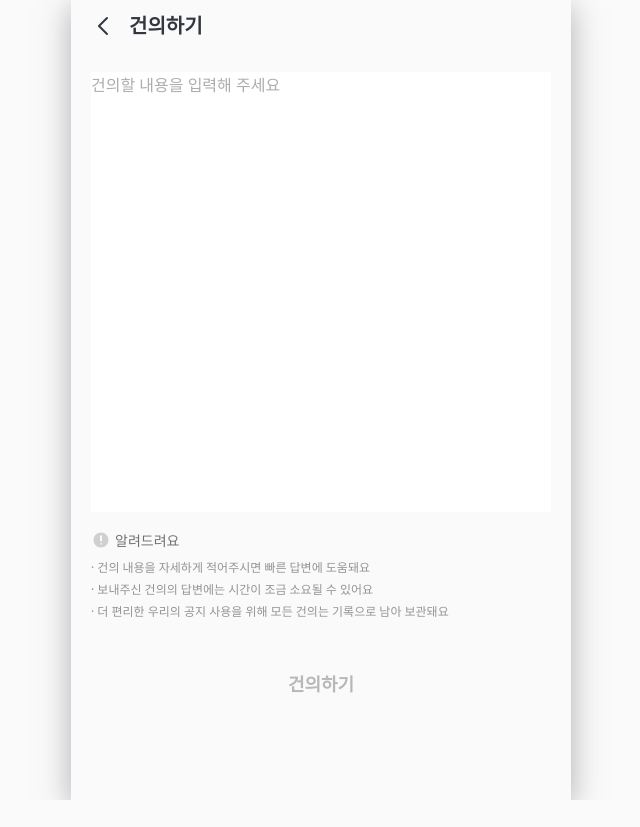
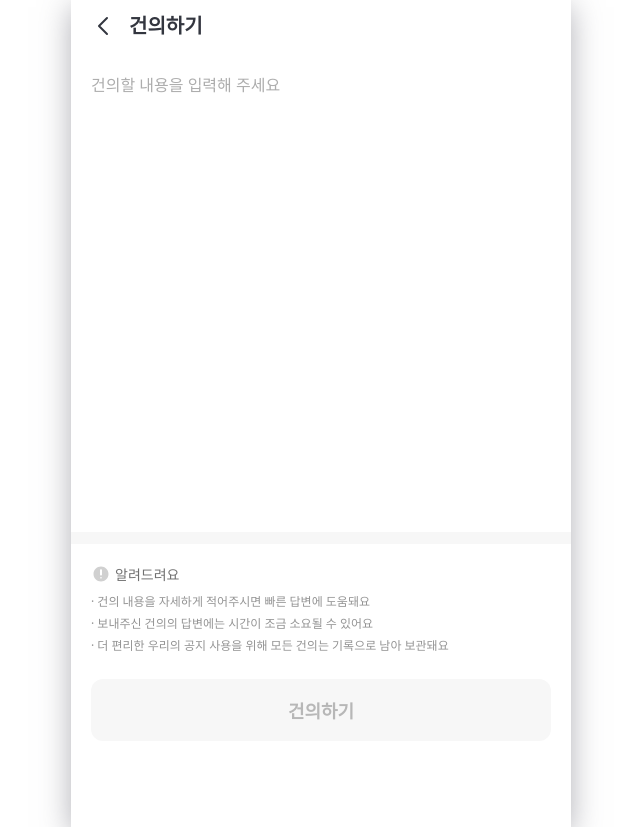
Before and after one commit to Head-4/Head-4-FE, a React (Create React App) app: page /faq in a window 1280 px wide. Shown: the whole page, without its empty margins (319-959 px from the left). Before the commit the page ends 800 px from the top, so only its background shows below. Built offline with nearby package versions, Linux system fonts and the light colour scheme; a web font is replaced by a local one.

Commit message:
style: style modify

```diff
--- a/src/components/GlobalButton.tsx
+++ b/src/components/GlobalButton.tsx
@@ -42,8 +42,8 @@ export default function GlobalButton({isActive, inputReset, isSuccess}: GlobalBu
 
     const buttonName: { [key: string]: string } = {
         "/register/university": "다음",
+        "/register/keyword": "다음",
         "/setting/university": "저장",
-        "/register/keyword": "다음",
         "/setting/keyword": "저장",
         "/register/complete": "확인",
         "/faq": "건의하기",
@@ -65,6 +65,6 @@ const GlobalButtonWrapper = styled.button<{ $isActive: boolean }>`
     font-size: 18px;
     color: ${({$isActive}) => $isActive ? '#FAFAFA' : '#B7B7B7'};
     border-radius: 12px;
-    background-color: ${({$isActive}) => $isActive ? ({theme}) => theme.colors.primary : ''};
+    background-color: ${({$isActive, theme}) => $isActive ? theme.colors.primary : '#F7F7F7'};
     padding: 18px 0;
 `;
--- a/src/layout/Aside.tsx
+++ b/src/layout/Aside.tsx
@@ -81,12 +81,11 @@ const AsideWrapper = styled.aside<{ $isAsideOpen: boolean }>`
     position: fixed;
     top: 0;
     right: 0;
+    background-color: ${({theme}) => theme.colors.backgroundWhite};
+    height: 100vh;
     width: ${({$isAsideOpen}) => $isAsideOpen ? '80%' : '0'};
-    background-color: #FAFAFA;
-    height: 100vh;
-    padding: ${({$isAsideOpen}) => $isAsideOpen ? '0 20px' : '0'};
+    opacity: ${({$isAsideOpen}) => $isAsideOpen ? '1' : '0'};
     transition: all 0.2s ease-in-out;
-    opacity: ${({$isAsideOpen}) => $isAsideOpen ? '1' : '0'};
 
     @media (min-width: 500px) {
         width: ${({$isAsideOpen}) => $isAsideOpen ? '400px' : '0'};
@@ -100,6 +99,7 @@ const AsideTopSection = styled.section`
     column-gap: 8px;
     align-items: center;
     justify-content: space-between;
+    padding: 0 20px;
 `;
 
 const AsideUserName = styled.span`
@@ -122,12 +122,12 @@ const AsideBottomSection = styled.section`
 const AsideLink = styled(Link)`
     display: flex;
     column-gap: 12px;
-    padding: 16px 0;
+    padding: 16px 20px;
     align-items: center;
     color: #DDDDDD;
 
     &:active {
-        color: ${({theme}) => theme.colors.primary};
+        background-color: rgba(233, 233, 233, 0.25);
     }
 `;
 
@@ -142,6 +142,7 @@ const AsideSetting = styled.div`
 
 const LogOutButton = styled.button`
     position: absolute;
+    left: 20px;
     bottom: 140px;
     color: #A9A9A9;
     font-size: 12px;
--- a/src/layout/Header.tsx
+++ b/src/layout/Header.tsx
@@ -27,7 +27,7 @@ export default function Header({pageRoute, toggleAside}: HeaderProps) {
     const headerName: { [key: string]: string } = {
         "/setting/university": "학교 설정",
         "/setting/keyword": "키워드 설정",
-        "/notice": "알림",
+        "/notification": "알림",
         "/faq": "건의하기",
     };
 
@@ -38,7 +38,11 @@ export default function Header({pageRoute, toggleAside}: HeaderProps) {
                 <>
                     <HeaderH1>한양대학교 ERICA캠퍼스</HeaderH1>
                     <HeaderRight>
-                        <SearchIcon/>
+                        <Link to='/search'>
+                            <FlexDiv>
+                                <SearchIcon/>
+                            </FlexDiv>
+                        </Link>
                         <Link to='/notification'>
                             <AfterRedPoint $isNew={true}>
                                 <BellIcon/>
@@ -72,7 +76,7 @@ const HeaderWrapper = styled.header`
     align-items: center;
     justify-content: space-between;
     column-gap: 14px;
-    background-color: #FAFAFA;
+    background-color: transparent;
 
     @media (min-width: 500px) {
         transform: translateX(-50%);
@@ -120,3 +124,7 @@ const AfterRedPoint = styled.div<{ $isNew: boolean }>`
 const MenuButton = styled.button`
     display: flex;
 `;
+
+const FlexDiv = styled.div`
+    display: flex;
+`;
--- a/src/layout/Layout.tsx
+++ b/src/layout/Layout.tsx
@@ -1,6 +1,5 @@
 import React, {useState} from 'react';
 import styled from "styled-components";
-import {media} from "../styles/media";
 import {Outlet, useLocation} from "react-router-dom";
 import Header from "./Header";
 import Aside from "./Aside";
@@ -29,7 +28,12 @@ const LayoutWrapper = styled.div<{ $pageRoute: string }>`
     position: relative;
     min-height: 100vh;
     padding: 52px 20px 86px;
-    background-color: ${({$pageRoute}) => ($pageRoute === "/login" ? ({theme}) => theme.colors.primary : "transparent")};
+    background-color: ${({$pageRoute, theme}) =>
+            $pageRoute === "/login"
+                    ? theme.colors.primary
+                    : $pageRoute === "/"
+                            ? "#FAFAFA"
+                            : "transparent"};
 `;
 
 const LayoutMain = styled.main`
--- a/src/pages/faq/Faq.tsx
+++ b/src/pages/faq/Faq.tsx
@@ -8,30 +8,28 @@ export default function Faq() {
 
     return (
         <>
-            <FaqSection>
+
             <FaqInput
                 rows={20}
                 value={faqInput}
                 onChange={(e) => setFaqInput(e.target.value)}
                 placeholder="건의할 내용을 입력해 주세요"
             />
+
             <FaqInfo>
+                <LineDiv></LineDiv>
                 <FaqH2><FaqIcon/>알려드려요</FaqH2>
                 <FaqP>· 건의 내용을 자세하게 적어주시면 빠른 답변에 도움돼요</FaqP>
                 <FaqP>· 보내주신 건의의 답변에는 시간이 조금 소요될 수 있어요</FaqP>
                 <FaqP>· 더 편리한 우리의 공지 사용을 위해 모든 건의는 기록으로 남아 보관돼요</FaqP>
             </FaqInfo>
-            </FaqSection>
             <GlobalButton isActive={faqInput.length > 0}/>
         </>
     );
 }
 
-const FaqSection = styled.section`
+const FaqInput = styled.textarea`
     margin-top: 20px;
-`;
-
-const FaqInput = styled.textarea`
     color: ${({theme}) => theme.colors.mainFont};
     font-size: 16px;
     font-weight: 500;
@@ -44,7 +42,7 @@ const FaqInput = styled.textarea`
 `;
 
 const FaqInfo = styled.div`
-    margin-top: 12px;
+    margin-bottom: 20px;
 `;
 
 const FaqH2 = styled.h2`
@@ -62,3 +60,11 @@ const FaqP = styled.p`
     font-weight: 500;
     margin-bottom: 4px;
 `;
+
+const LineDiv = styled.div`
+    height: 12px;
+    width: calc(100% + 40px);
+    transform: translateX(-20px);
+    background-color: #F7F7F7;
+    margin: 20px 0;
+`;
--- a/src/pages/main/components/MainNotice.tsx
+++ b/src/pages/main/components/MainNotice.tsx
@@ -26,6 +26,7 @@ const MainNoticeLi = styled.li`
     padding: 16px 20px;
     border-radius: 12px;
     border: 1px solid #FAFAFA;
+    background-color: ${({theme}) => theme.colors.backgroundWhite};
 
     &:active {
         border: 1px solid ${({theme}) => theme.colors.primary};
--- a/src/pages/main/components/NavKeyWord.tsx
+++ b/src/pages/main/components/NavKeyWord.tsx
@@ -28,9 +28,9 @@ export default function NavKeyWord({it, isSelected, clickKeyWord}: NavKeyWordPro
 const NavKeyWordButton = styled.button<{ $isSelected: boolean }>`
     padding: 8px 18px 8px 18px;
     border-radius: 20px;
-    border: 1px solid #E9E9E9;
+    border: 1px solid ${({theme}) => theme.colors.lightGray};
     font-size: 14px;
     font-weight: 600;
-    color: ${({$isSelected}) => $isSelected ? '#FAFAFA' : '#707070'};
-    background-color: ${({$isSelected}) => $isSelected ? ({theme}) => theme.colors.primary : ''};
+    color: ${({$isSelected}) => $isSelected ? '#FFFFFF' : '#707070'};
+    background-color: ${({$isSelected}) => $isSelected ? ({theme}) => theme.colors.primary : ({theme}) => theme.colors.backgroundWhite};
 `;
--- /dev/null
+++ b/src/pages/search/Search.tsx
@@ -0,0 +1,9 @@
+import React from 'react';
+
+export default function Search() {
+    return (
+        <>
+            검색
+        </>
+    );
+}
--- a/src/pages/university/components/DropDown.tsx
+++ b/src/pages/university/components/DropDown.tsx
@@ -26,6 +26,11 @@ const DropDownUl = styled.ul`
     border-bottom-right-radius: 12px;
     border-bottom-left-radius: 12px;
 
+    li:last-child {
+        border-bottom-right-radius: 12px;
+        border-bottom-left-radius: 12px;
+    }
+
     &::after {
         content: '';
         position: absolute;
@@ -40,7 +45,12 @@ const DropDownUl = styled.ul`
 
 const DropDownLi = styled.li`
     color: ${({theme}) => theme.colors.mainFont};
+    background-color: ${({theme}) => theme.colors.backgroundWhite};
     padding: 20px;
     font-size: 18px;
     font-weight: 500;
+
+    &:active{
+        background-color: rgba(233, 233, 233, 0.25);;
+    }
 `;
--- a/src/router/router.js
+++ b/src/router/router.js
@@ -12,6 +12,7 @@ const CompletePage = lazy(() => import("../pages/utilPages/CompletePage"));
 const Main = lazy(() => import("../pages/main/Main"));
 const Notification = lazy(() => import("../pages/notification/Notification"));
 const Faq = lazy(() => import("../pages/faq/Faq"));
+const Search = lazy(() => import("../pages/search/Search"));
 
 export const router = createBrowserRouter([
         {
@@ -49,6 +50,10 @@ export const router = createBrowserRouter([
                             element: <Notification/>,
                         },
                         {
+                            path: "search",
+                            element: <Search/>,
+                        },
+                        {
                             path: "faq",
                             element: <Faq/>,
                         },
--- a/src/styles/GlobalStyled.tsx
+++ b/src/styles/GlobalStyled.tsx
@@ -1,4 +1,4 @@
-import { createGlobalStyle } from "styled-components";
+import {createGlobalStyle} from "styled-components";
 import 'pretendard/dist/web/variable/pretendardvariable.css';
 
 export const GlobalStyled = createGlobalStyle`
@@ -19,7 +19,7 @@ export const GlobalStyled = createGlobalStyle`
 
     body {
         font-family: "Pretendard Variable", system-ui, -apple-system, BlinkMacSystemFont, 'Roboto', sans-serif;
-        background-color: #FAFAFA;
+        background-color: ${({theme}) => theme.colors.backgroundWhite};
         line-height: 1.5;
     }
 
--- a/src/styles/theme.ts
+++ b/src/styles/theme.ts
@@ -2,5 +2,7 @@ export const theme = {
     colors: {
         primary: "#246AD2",
         mainFont: "#33363F",
+        backgroundWhite:"#FFFFFF",
+        lightGray : "#E9E9E9",
     },
 };
```
Lines whose indentation alone changed are shown as unchanged.
